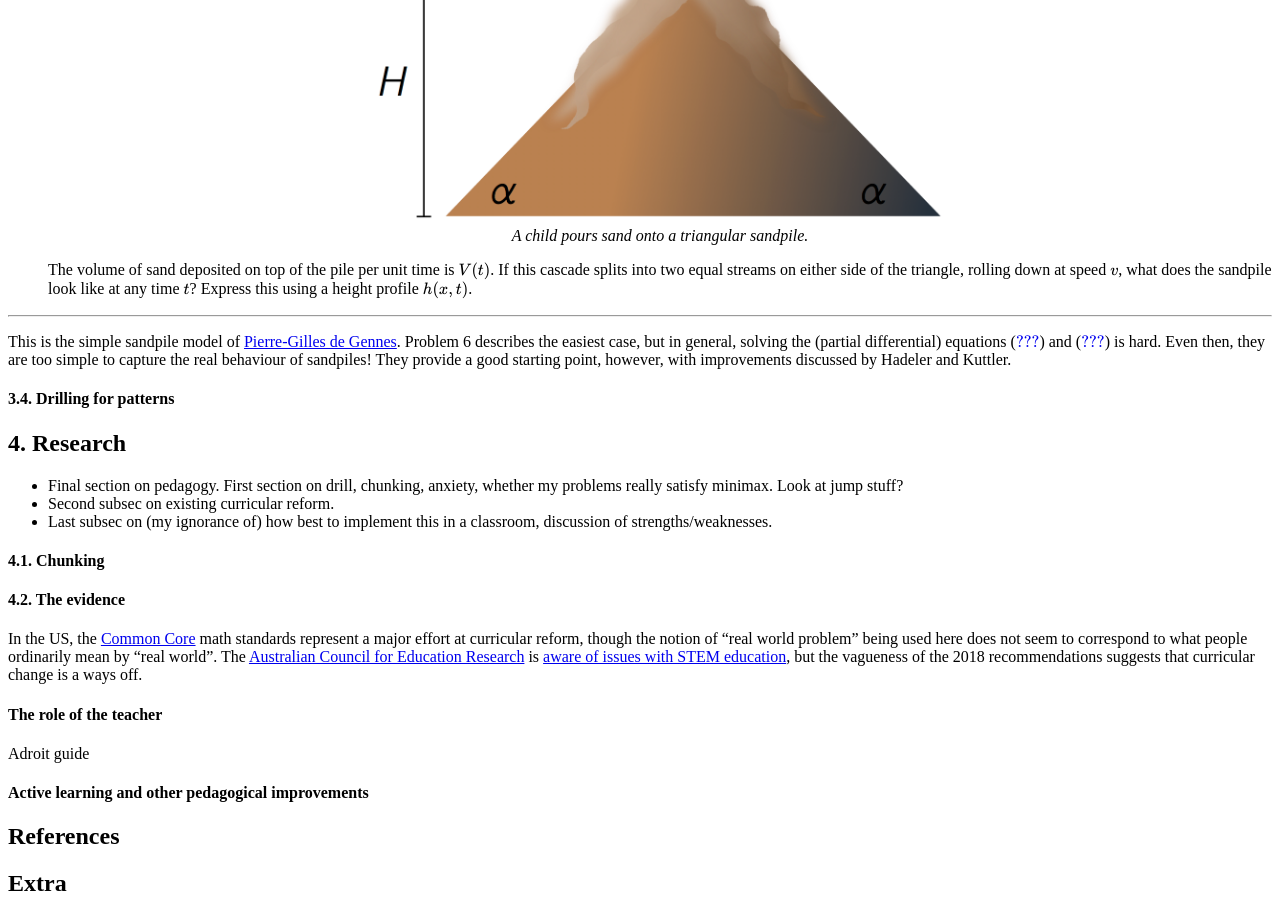
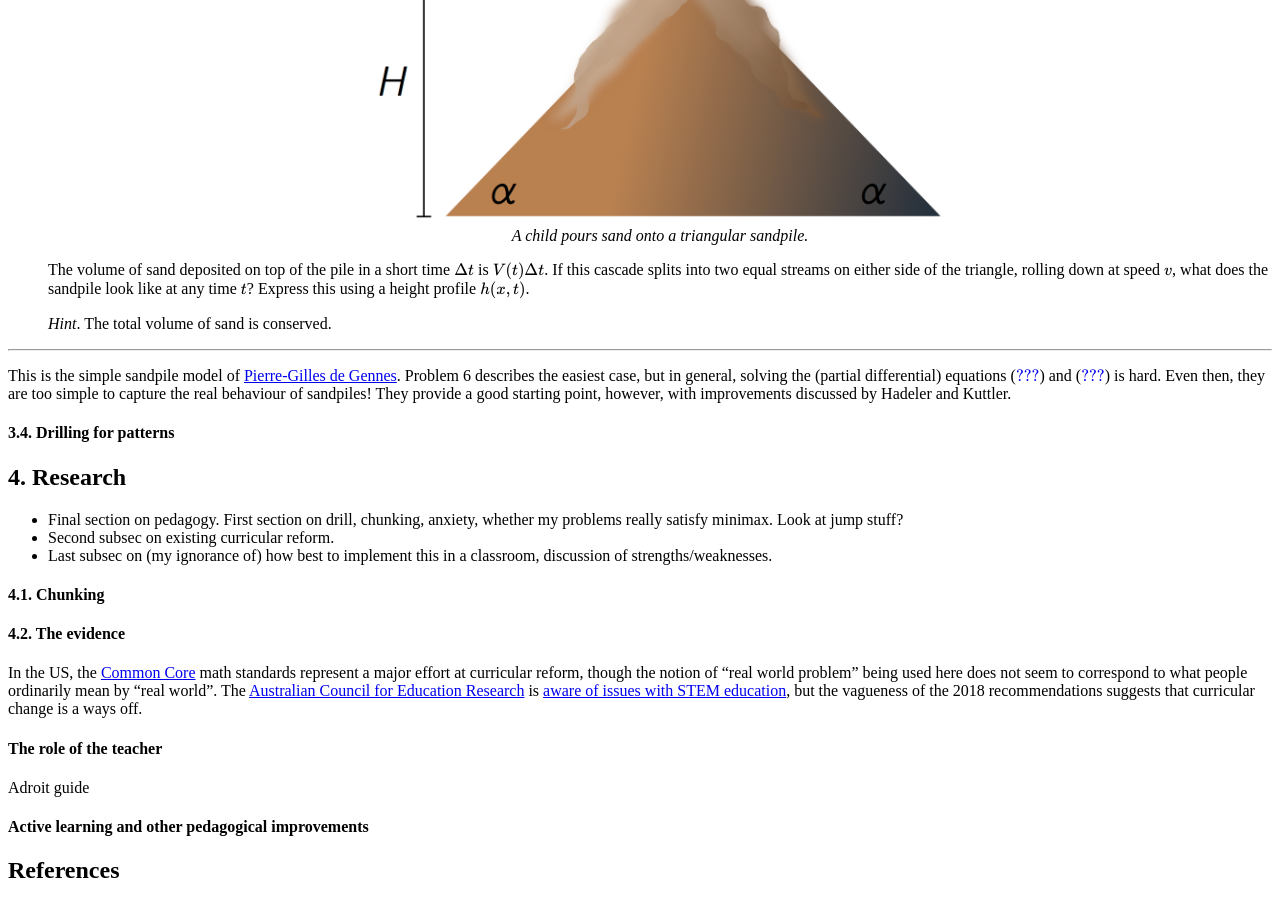
Before and after one commit to hapax/hapax.github.io, a Jekyll site: the page built from assets/teaching.md, in a window 1280 px wide and 900 px high, scrolled down 22432 px. Built offline with Jekyll 4.4.1, drawn with Linux system fonts in a browser that asks for light colours; our own code applies the rules of GitHub Pages for plain Markdown files; formulas are drawn with MathJax 3; a script that is not in the unit is left out.

Commit message:
Update teaching.md

```diff
--- a/assets/teaching.md
+++ b/assets/teaching.md
@@ -1203,10 +1203,14 @@ of the patch at $x$, as is the value of $s$.
 	</div>
 	</figure>
 
-	The volume of sand deposited on top of the pile per unit time is $V(t)$.
+   The volume of sand deposited on top of the pile in a short time
+   $\Delta t$ is $V(t) \Delta t$.
    If this cascade splits into two equal streams on either side of the
    triangle, rolling down at speed $v$, what does the sandpile look
-   like at any time $t$? Express this using a height profile $h(x, t)$.
+   like at any time $t$? Express this using a height profile $h(x,
+   t)$.
+
+   *Hint*. The total volume of sand is conserved.
 
 ---
 
```
